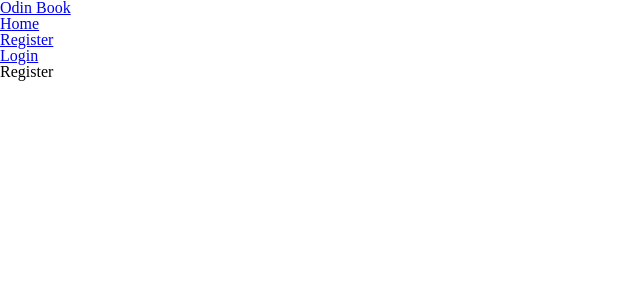
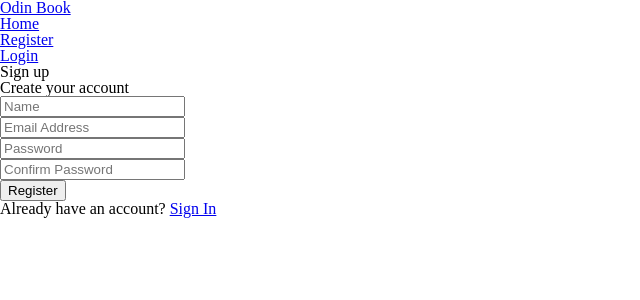
Before and after one commit to aronphong/odin-book, a React (Create React App) app in the folder client/: page /register in a window 1280 px wide. Shown: the top 300 px of the page, without its empty margins (0-640 px from the left). Built offline with nearby package versions, Linux system fonts and the light colour scheme.

Commit message:
Create user register action, reducer & store

```diff
--- a/client/src/actions/auth.js
+++ b/client/src/actions/auth.js
@@ -13,7 +13,7 @@ export const register = ({ name, email, password }) => async (dispatch) => {
   const body = JSON.stringify({ name, email, password });
 
   try {
-    const res = await axios.post("/sign-up", body, config);
+    const res = await axios.post("/user/sign-up", body, config);
 
     dispatch({
       type: REGISTER_SUCCESS,
--- a/client/src/components/auth/Register.js
+++ b/client/src/components/auth/Register.js
@@ -1,7 +1,95 @@
-import React from "react";
+import React, { Fragment, useState } from "react";
+import { connect } from "react-redux";
+import { Link, Redirect } from "react-router-dom";
+import { setAlert } from "../../actions/alert";
+import { register } from "../../actions/auth";
+import PropTypes from "prop-types";
 
-const Register = () => {
-  return <div>Register</div>;
+const Register = ({ setAlert, register, isAuthenticated }) => {
+  const [formData, setFormData] = useState({
+    name: "",
+    email: "",
+    password: "",
+    password2: "",
+  });
+
+  const { name, email, password, password2 } = formData;
+
+  const onChange = (e) =>
+    setFormData({ ...formData, [e.target.name]: e.target.value });
+
+  const onSubmit = async (e) => {
+    // prevent browser refresh
+    e.preventDefault();
+    if (password !== password2) {
+      setAlert("Passwords do not match", "danger");
+    } else {
+      register({ name, email, password });
+    }
+  };
+
+  return (
+    <Fragment>
+      <h1>Sign up</h1>
+      <p>Create your account</p>
+      <form className='form' onSubmit={onSubmit}>
+        <div>
+          <input
+            type='text'
+            placeholder='Name'
+            name='name'
+            value={name}
+            onChange={onChange}
+            required
+          />
+        </div>
+        <div>
+          <input
+            type='email'
+            placeholder='Email Address'
+            name='email'
+            value={email}
+            onChange={onChange}
+            required
+          />
+        </div>
+        <div>
+          <input
+            type='password'
+            placeholder='Password'
+            name='password'
+            value={password}
+            onChange={onChange}
+            required
+          />
+        </div>
+        <div>
+          <input
+            type='password'
+            placeholder='Confirm Password'
+            name='password2'
+            value={password2}
+            onChange={onChange}
+            required
+          />
+        </div>
+        <input type='submit' className='btn' value='Register'></input>
+      </form>
+      <p>
+        Already have an account? <Link to='/register'>Sign In</Link>
+      </p>
+    </Fragment>
+  );
 };
 
-export default Register;
+Register.propTypes = {
+  setAlert: PropTypes.func.isRequired,
+  register: PropTypes.func.isRequired,
+  isAuthenticated: PropTypes.bool,
+};
+
+const mapStateToProps = (state) => ({
+  isAuthenticated: state.isAuthenticated,
+});
+
+export default connect(mapStateToProps, { setAlert, register })(Register);
--- /dev/null
+++ b/client/src/reducers/auth.js
@@ -0,0 +1,34 @@
+import { REGISTER_SUCCESS, REGISTER_FAIL } from "../actions/types";
+
+const initialState = {
+  token: localStore.getItem("token"),
+  isAuthenticated: null,
+  loading: true,
+  user: null,
+};
+
+export default function (state = initialState, action) {
+  const { type, payload } = action;
+
+  switch (type) {
+    case REGISTER_SUCCESS:
+      return {
+        ...state,
+        ...payload,
+        isAuthenticated: true,
+        loading: false,
+      };
+
+    case REGISTER_FAIL:
+      return {
+        ...state,
+        token: null,
+        isAuthenticated: false,
+        loading: false,
+        user: null,
+      };
+
+    default:
+      return state;
+  }
+}
```
